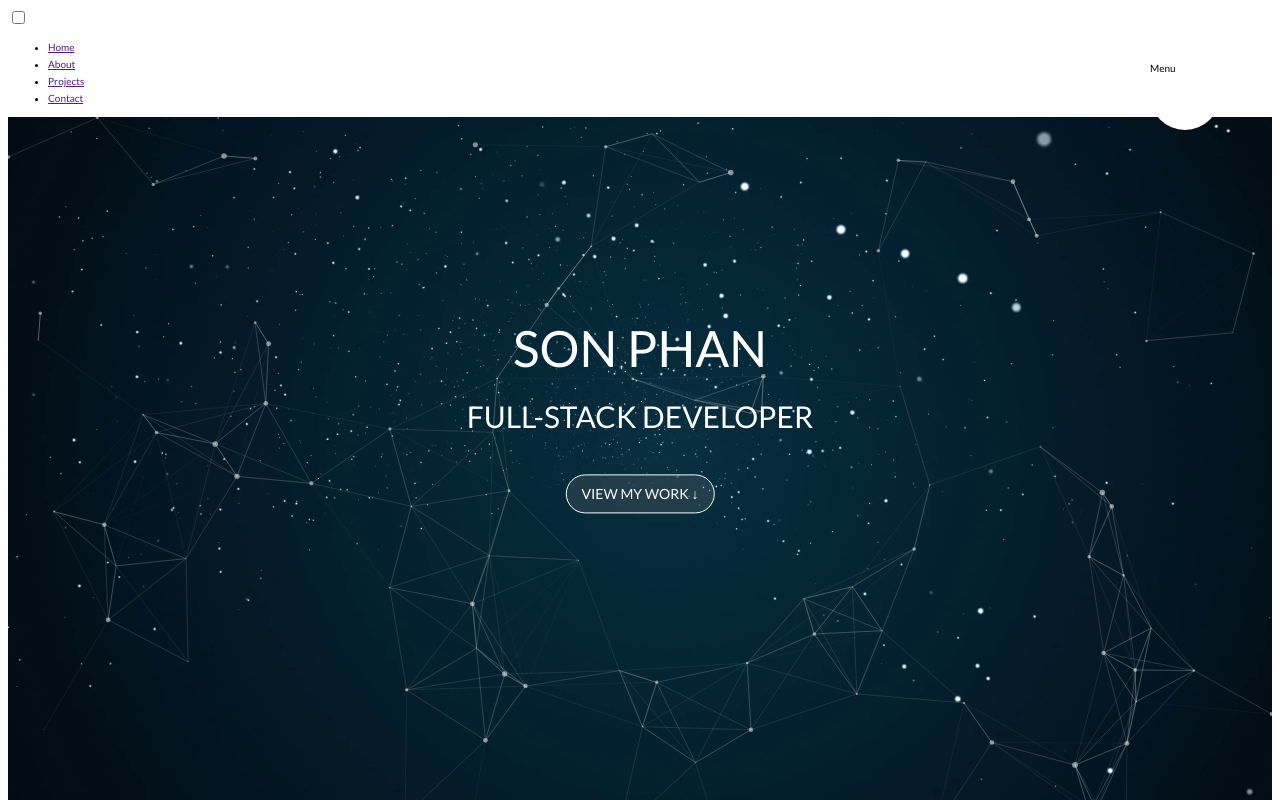
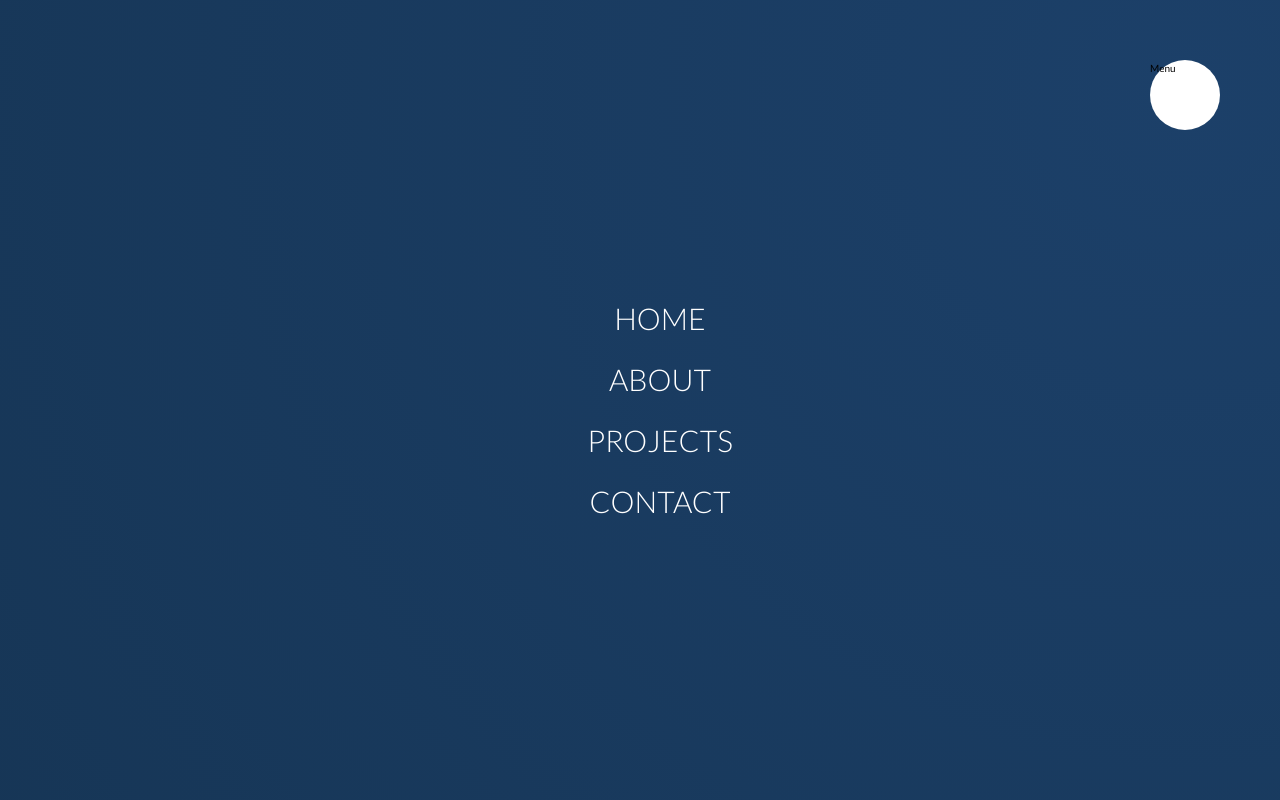
Before and after one commit to svphan1/Portfolio-Site, a website: page index.html in a window 1280 px wide. Shown: the top 800 px of the page. Drawn offline with nearby package versions, Linux system fonts and the light colour scheme.

Commit message:
styling navigation

```diff
--- a/index.html
+++ b/index.html
@@ -22,7 +22,7 @@
       <div class="navigation__background">&nbsp;</div>
 
       <nav class="navigation__nav">
-        <ul class="nagivation__list">
+        <ul class="navigation__list">
           <li class="navigation__item"><a href="" class="navigation__link">Home</a></li>
           <li class="navigation__item"><a href="" class="navigation__link">About</a></li>
           <li class="navigation__item"><a href="" class="navigation__link">Projects</a></li>
--- a/sass/layout/_navigation.scss
+++ b/sass/layout/_navigation.scss
@@ -1,6 +1,6 @@
 .navigation {
   &__checkbox {
-
+    display: none;
   }
 
   &__button {
@@ -23,21 +23,37 @@
     right: 6.5rem;
     background-image: radial-gradient($color-main, $color-main-second);
     z-index: 1000;
+
+    transform: scale(100);
   }
 
   &__nav {
-
+    height: 100vh;
+    width: 100%;
+    position: fixed;
+    top: 0;
+    right: 0;
+    z-index: 1500;
   }
 
   &__list {
-
+    position: absolute;
+    top: 50%;
+    left: 50%;
+    transform: translate(-50%,-50%);
+    list-style: none;
+    text-align: center;
   }
 
   &__item {
-
+    margin: 1rem;
   }
 
   &__link {
-
+    font-size: 3rem;
+    font-weight: 300;
+    color: $color-white;
+    text-decoration: none;
+    text-transform: uppercase;
   }
 }
```
Also changed, not shown: css/style.css, 1 other file.
